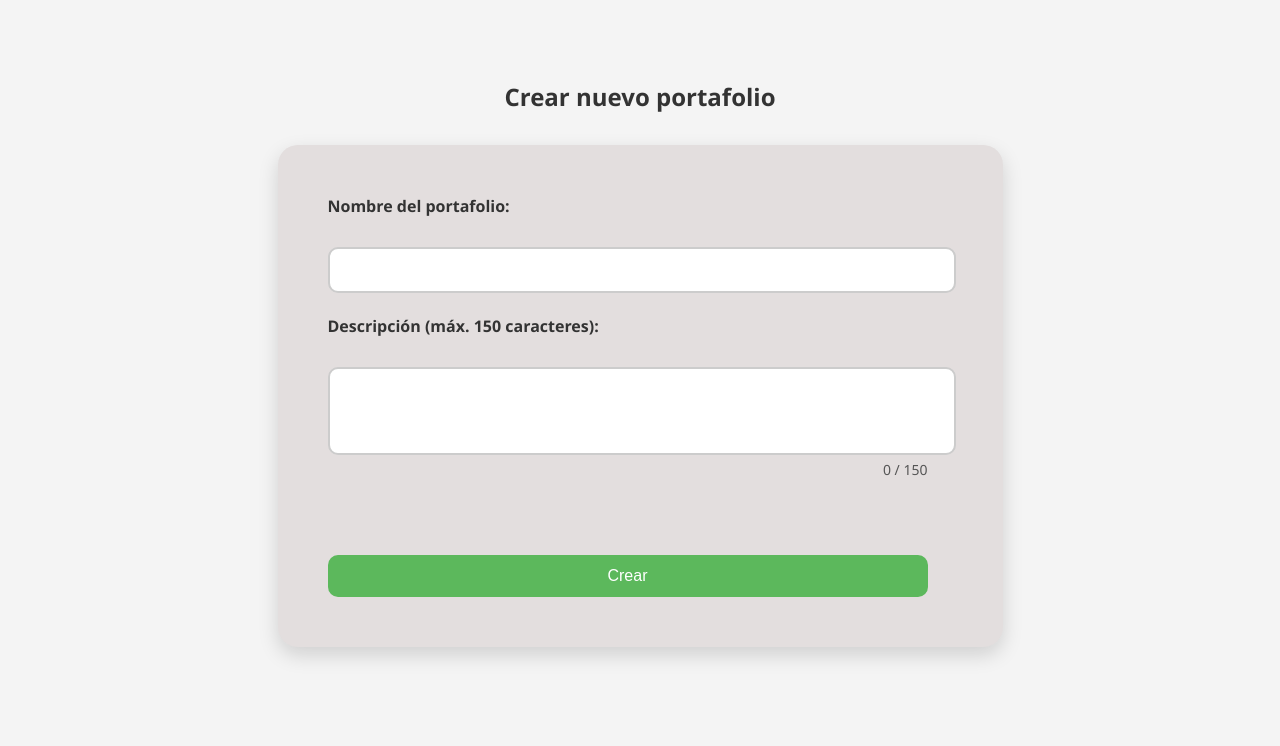
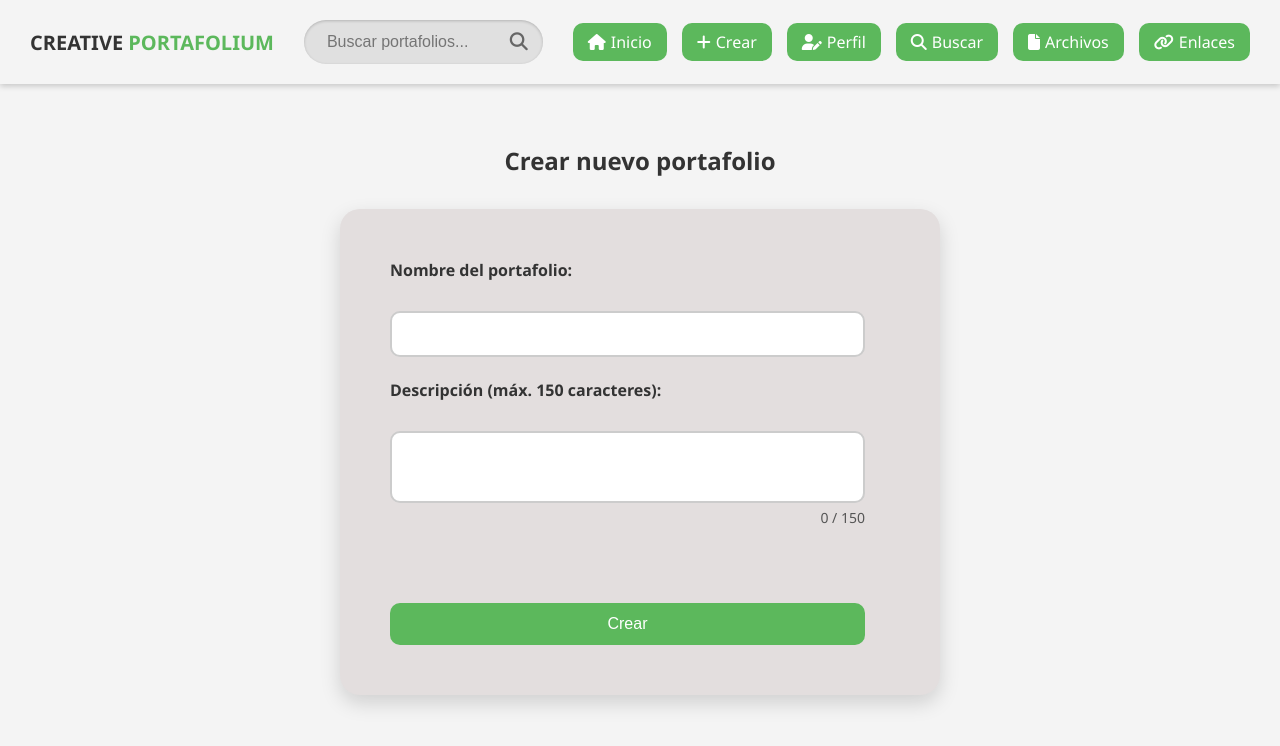
Before and after one commit to JimenaCastellanos/Codes-Creative-Portafolium, a website: page Crear portafolio.html in a window 1280 px wide. Drawn offline with Linux system fonts and the light colour scheme.

Commit message:
Crear portafolio.html

```diff
--- a/Crear portafolio.html
+++ b/Crear portafolio.html
@@ -4,6 +4,130 @@
   <meta charset="UTF-8">
   <title>Crear Portafolio</title>
   <link rel="stylesheet" href="estilo c4.css">
+  <link rel="stylesheet" href="https://cdnjs.cloudflare.com/ajax/libs/font-awesome/6.5.0/css/all.min.css">
+  <style>
+    * {
+      box-sizing: border-box;
+      margin: 0;
+      padding: 0;
+    }
+
+    body {
+      font-family: 'Segoe UI', sans-serif;
+      background-color: #f4f4f4;
+    }
+
+    header {
+      display: flex;
+      justify-content: space-between;
+      align-items: center;
+      background-color: #f4f4f4;
+      padding: 10px 30px;
+      box-shadow: 0 2px 6px rgba(0, 0, 0, 0.2);
+      flex-wrap: wrap;
+    }
+
+    .logo {
+      font-size: 20px;
+      font-weight: bold;
+    }
+
+    .logo span {
+      color: #5cb85c;
+      font-weight: bold;
+    }
+
+    .search-bar {
+      flex: 1;
+      margin: 10px 30px;
+      display: flex;
+      align-items: center;
+      background: #e0e0e0;
+      border-radius: 25px;
+      padding: 5px 15px;
+      box-shadow: inset 0 1px 3px rgba(0, 0, 0, 0.2);
+    }
+
+    .search-bar input {
+      border: none;
+      outline: none;
+      flex: 1;
+      padding: 8px;
+      background: transparent;
+      font-size: 16px;
+    }
+
+    .search-bar i {
+      color: #666;
+      font-size: 18px;
+    }
+
+    nav.menu ul {
+      list-style: none;
+      display: flex;
+      gap: 15px;
+      padding: 0;
+      margin: 0;
+    }
+
+    nav.menu li a {
+      text-decoration: none;
+      color: #fff;
+      font-size: 16px;
+      background-color: #5cb85c;
+      padding: 8px 15px;
+      border-radius: 10px;
+      transition: background-color 0.3s;
+      display: flex;
+      align-items: center;
+      gap: 5px;
+    }
+
+    nav.menu li a:hover {
+      background-color: #4cae4c;
+      color: white;
+    }
+
+    @media (max-width: 768px) {
+      header {
+        flex-direction: column;
+        align-items: stretch;
+      }
+
+      .search-bar {
+        margin: 10px 0;
+      }
+
+      nav.menu ul {
+        flex-direction: column;
+        align-items: center;
+      }
+    }
+  </style>
+</head>
+<body>
+
+  <header>
+    <div class="logo">
+      CREATIVE <span>PORTAFOLIUM</span>
+    </div>
+
+    <div class="search-bar">
+      <input type="text" placeholder="Buscar portafolios...">
+      <i class="fas fa-search"></i>
+    </div>
+
+    <nav class="menu">
+      <ul>
+        <li><a href="index.html"><i class="fas fa-house"></i> Inicio</a></li>
+        <li><a href="Crear portafolio.html"><i class="fas fa-plus"></i> Crear</a></li>
+        <li><a href="editar perfil.html"><i class="fas fa-user-edit"></i> Perfil</a></li>
+        <li><a href="buscador.html"><i class="fas fa-magnifying-glass"></i> Buscar</a></li>
+        <li><a href="clasificacion.html"><i class="fas fa-file"></i> Archivos</a></li>
+        <li><a href="enlaces.html"><i class="fas fa-link"></i> Enlaces</a></li>
+      </ul>
+    </nav>
+  </header>
 </head>
 <body>
   <div class="contenedor">
```
